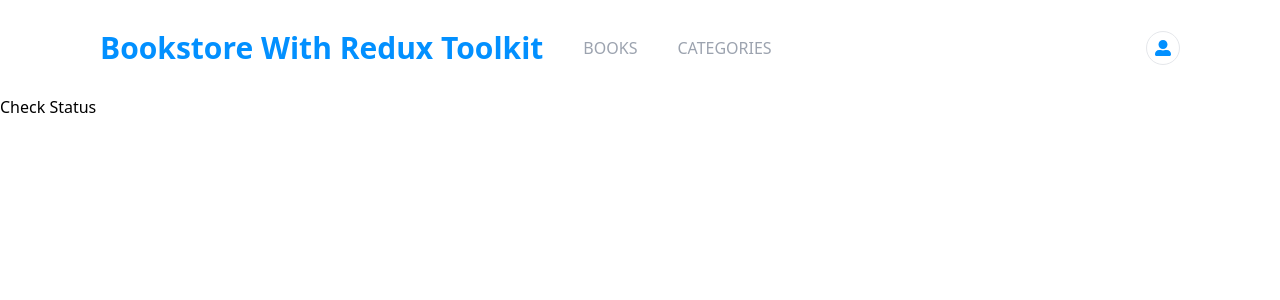
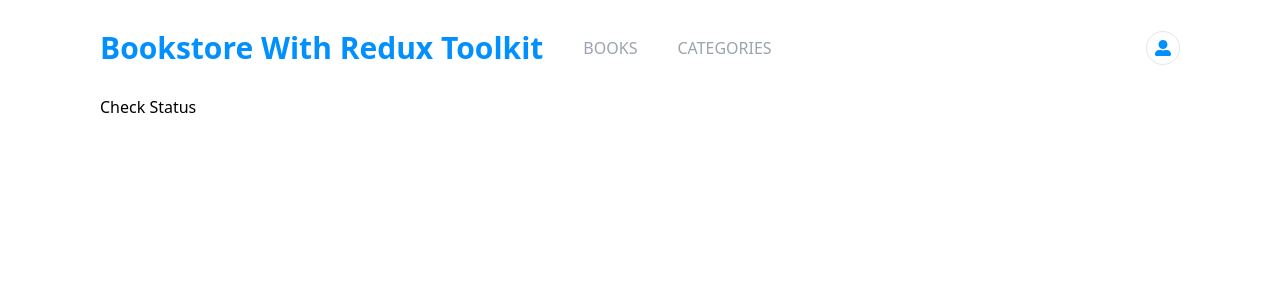
Before and after one commit to bellom/Bookstore-redux-toolkit, a React (Create React App) app: page /Categories in a window 1280 px wide. Shown: the top 300 px of the page. Built offline with nearby package versions, Linux system fonts and the light colour scheme.

Commit message:
Configure the Layout component

```diff
--- a/src/App.js
+++ b/src/App.js
@@ -1,18 +1,19 @@
 import React from 'react';
 import { BrowserRouter as Router, Routes, Route } from 'react-router-dom';
 import { Provider } from 'react-redux';
-import Nav from './components/Nav';
 import BookList from './components/BookList';
 import Categories from './components/Categories';
 import store from './redux/configureStore';
+import Layout from './components/Layout';
 
 const App = () => (
   <Provider store={store}>
     <Router>
-      <Nav />
       <Routes>
-        <Route path="/" element={<BookList />} />
-        <Route path="/Categories" element={<Categories />} />
+        <Route path="/" element={<Layout />}>
+          <Route index element={<BookList />} />
+          <Route path="/Categories" element={<Categories />} />
+        </Route>
       </Routes>
     </Router>
   </Provider>
--- /dev/null
+++ b/src/components/Layout.js
@@ -0,0 +1,13 @@
+import { Outlet } from 'react-router-dom';
+import Nav from './Nav';
+
+const Layout = () => (
+  <div>
+    <Nav />
+    <div className="mx-[6.25rem]">
+      <Outlet />
+    </div>
+  </div>
+);
+
+export default Layout;
```
